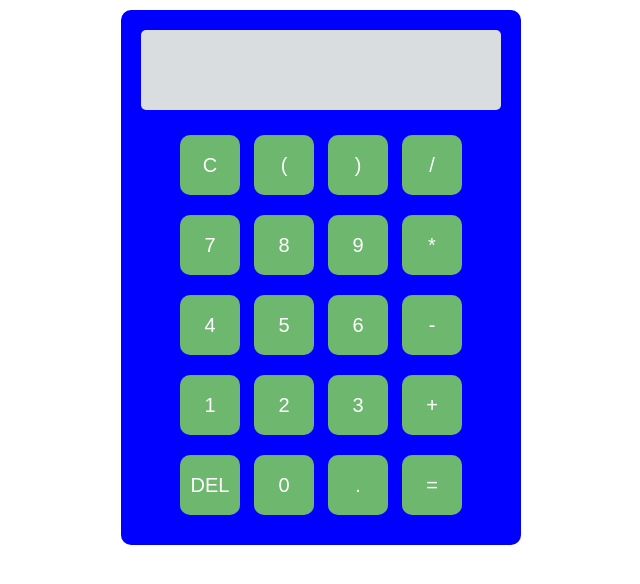
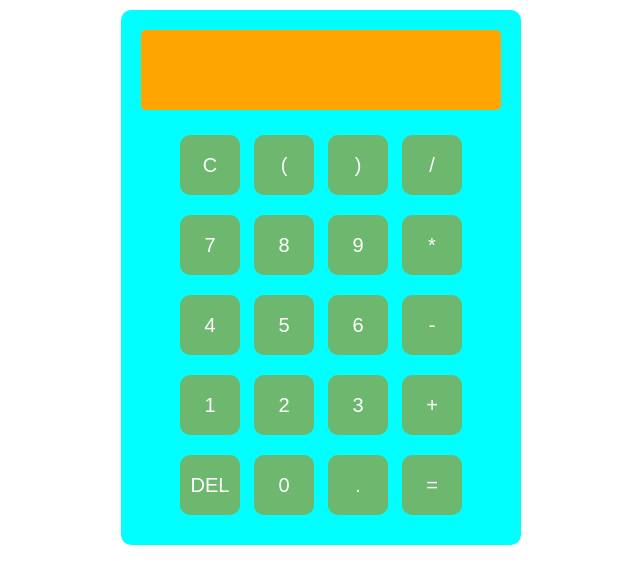
Before and after one commit to mohamedtouati-dev-hub/calculatrice, a plain HTML site: page index.html in a window 1280 px wide. Shown: the whole page, without its empty margins (319-959 px from the left). Drawn offline with nearby package versions, Linux system fonts and the light colour scheme.

Commit message:
Update style.css

```diff
--- a/style.css
+++ b/style.css
@@ -2,7 +2,7 @@
 #calculatorn_container{
     display: flex;
     flex-direction: column;
-    background-color: blue;
+    background-color: cyan;
     width: fit-content;
     padding: 20px;
     align-items: center;
@@ -10,7 +10,7 @@
     margin: 10px auto;
 }
 #display_area{
-    background-color: rgb(218,221,223);
+    background-color: orange;
     height: 70px;
     width: 350px;
     overflow-x: scroll;
```
